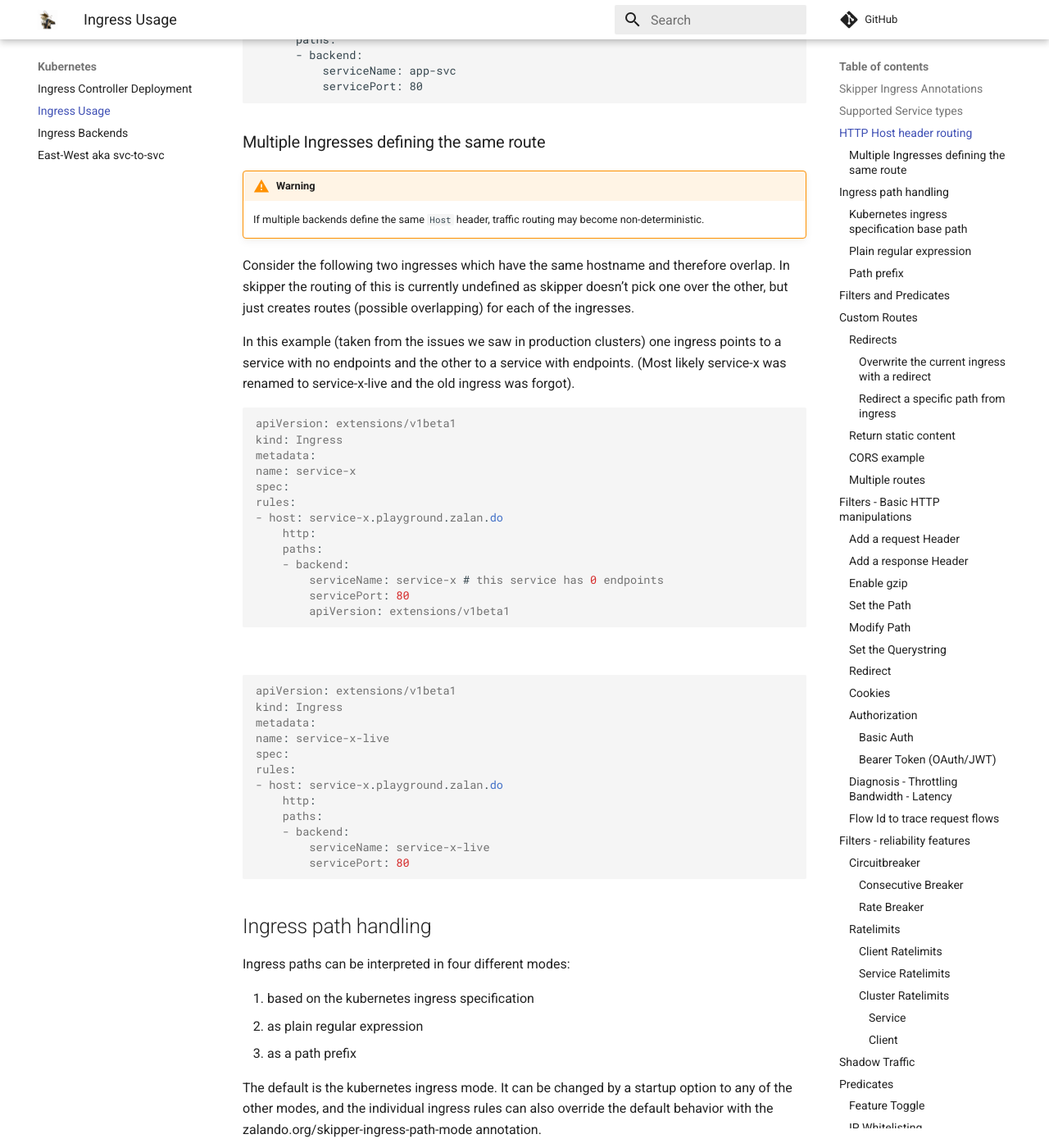
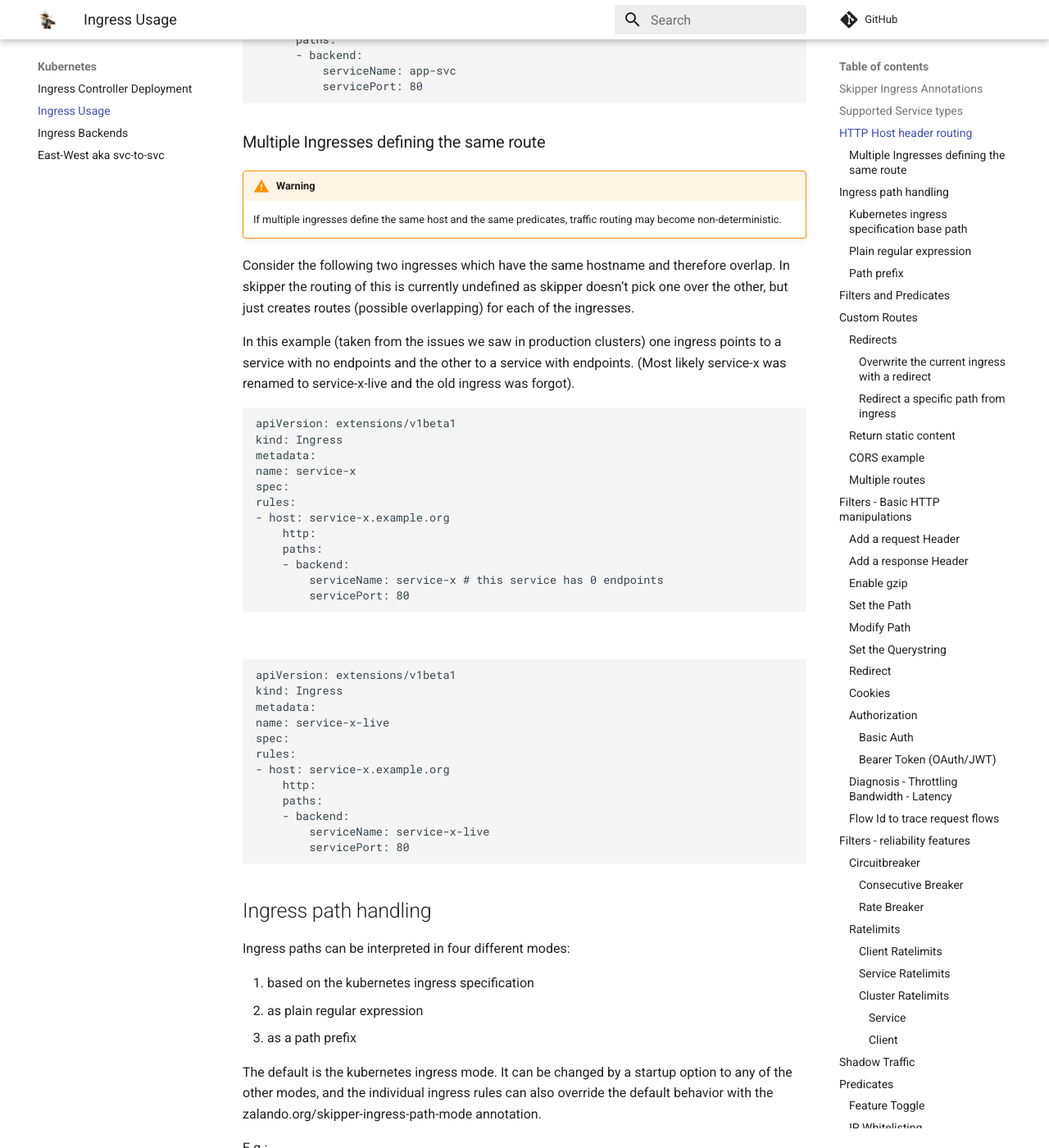
Before and after one commit to zalando/skipper, an MkDocs documentation site: the page built from docs/kubernetes/ingress-usage.md, in a window 1280 px wide and 1400 px high, scrolled down 2148 px. Shown: the whole window at 82% size. Built offline with MkDocs 1.6.1 and Material for MkDocs 9.7.7, drawn with Linux system fonts in a browser that asks for light colours; comment, search, counter and statistics services are not loaded.

Commit message:
Addressing comments
Signed-off-by: Muhammad Muaaz Saleem <muhammad.muaaz.saleem@zalando.de>

```diff
--- a/docs/kubernetes/ingress-usage.md
+++ b/docs/kubernetes/ingress-usage.md
@@ -80,8 +80,7 @@ Cloud migration.
 
 !!! Warning
 
-    If multiple backends define the same `Host` header, traffic routing may become
-    non-deterministic.
+    If multiple ingresses define the same host and the same predicates, traffic routing may become non-deterministic.
 
 Consider the following two ingresses which have the same hostname and therefore
 overlap. In skipper the routing of this is currently undefined as skipper
@@ -99,13 +98,12 @@ ingress was forgot).
     name: service-x
     spec:
     rules:
-    - host: service-x.playground.zalan.do
+    - host: service-x.example.org
         http:
         paths:
         - backend:
             serviceName: service-x # this service has 0 endpoints
             servicePort: 80
-            apiVersion: extensions/v1beta1
 
 &#x200B;
 
@@ -115,7 +113,7 @@ ingress was forgot).
     name: service-x-live
     spec:
     rules:
-    - host: service-x.playground.zalan.do
+    - host: service-x.example.org
         http:
         paths:
         - backend:
```
